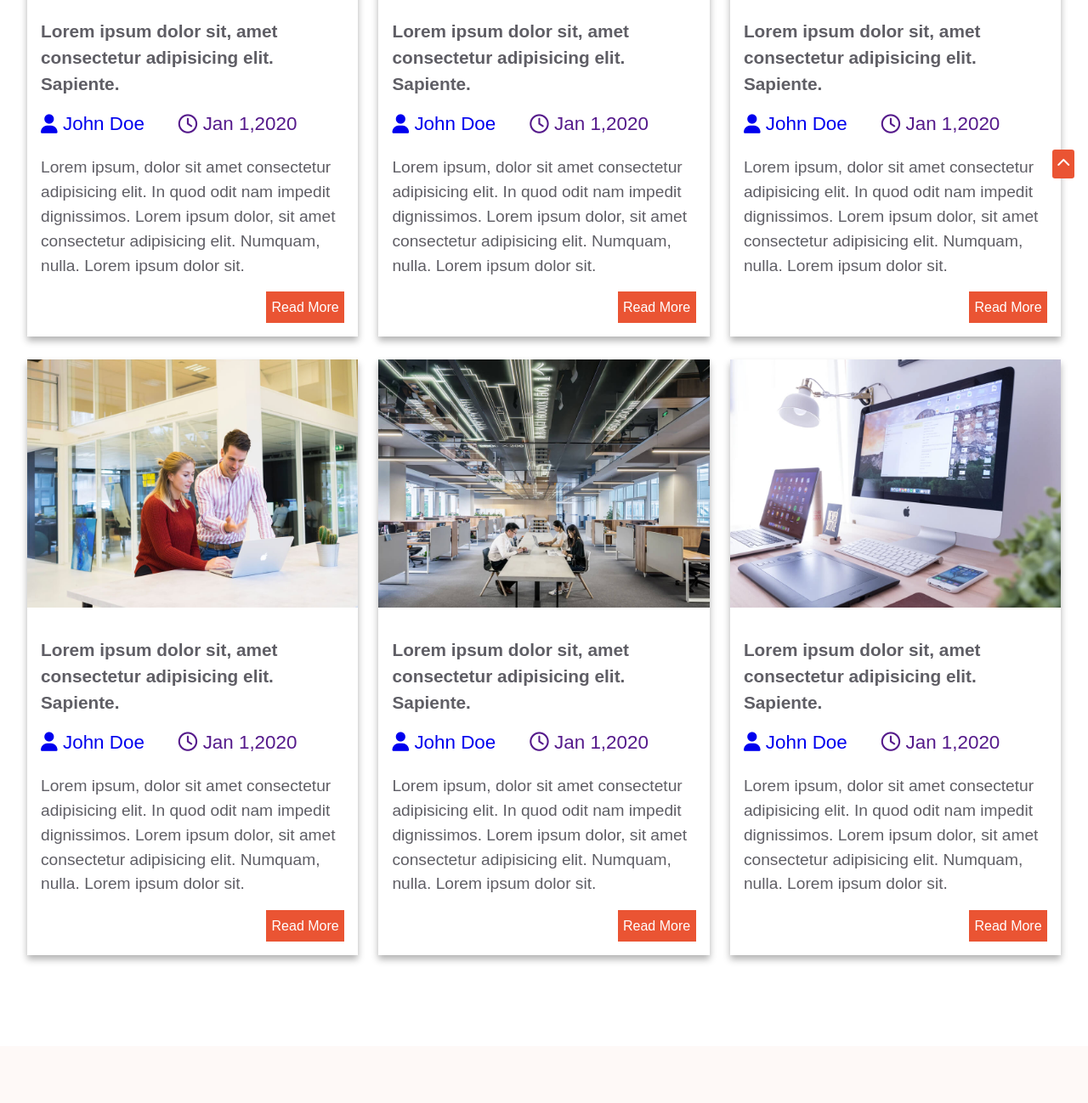
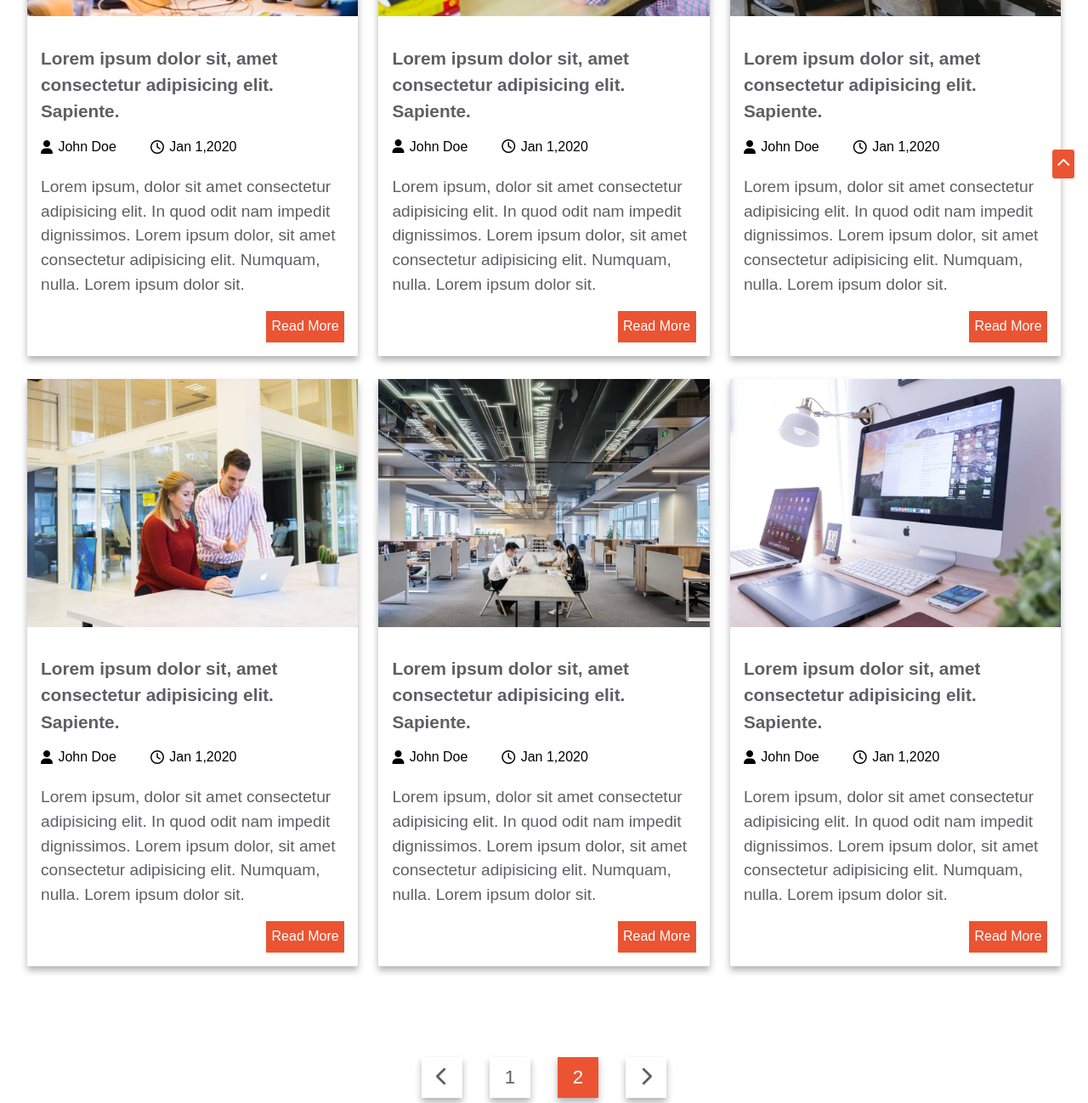
Before and after one commit to akr7205/Assignment---Checkpoint-4, a plain HTML site: page blog.html in a window 1280 px wide. Shown: the part 542-1840 px from the top of the page at 85% size. Drawn offline with Linux system fonts and the light colour scheme.

Commit message:
3rd commit

```diff
--- a/assets/stylesheets/style.css
+++ b/assets/stylesheets/style.css
@@ -67,6 +67,7 @@
   }
   a {
     text-decoration: none;
+    color: black;
   }
 
   /* General */
@@ -238,7 +239,7 @@
     color: var(--accent) !important;
   }
   .active-bg{
-    background: var(--accent);
+    background: var(--accent) !important;
   }
   /* section header  */
   .section-header{
@@ -965,7 +966,13 @@ font-weight: 700;
   }
   .container {
     max-width: 960px;
+
   }
+  .flex-15,.flex-20,.flex-23,.flex-30,.flex-32,.flex-35, .flex-25, .flex-40, .flex-47,.flex-48, .flex-50, .flex-60 {
+    flex: 0 1 48%;
+    /* text-align: center; */
+    margin-bottom: 2rem;
+   }
 }
 @media screen and (max-width: 768px) {
   html {
@@ -976,7 +983,7 @@ font-weight: 700;
     max-width: 720px;
 
   }
-  .flex-15,.flex-20,.flex-23,.flex-30,.flex-35, .flex-25, .flex-40, .flex-47,.flex-48, .flex-50, .flex-60 {
+  .flex-15,.flex-20,.flex-23,.flex-30,.flex-32,.flex-35, .flex-25, .flex-40, .flex-47,.flex-48, .flex-50, .flex-60 {
     flex: 0 1 48%;
     /* text-align: center; */
     margin-bottom: 2rem;
@@ -1104,7 +1111,7 @@ font-weight: 700;
 /* blog page  */
 .home{
 background: #F4F2F2;
-padding: 1rem 0;
+padding: 2rem 0;
 }
 .home-content{
 
@@ -1136,6 +1143,7 @@ padding: 1rem 0;
 }
 .blog-info{
   margin-bottom: 1.3rem;
+  font-size: 1rem;
 
 }
 .blog-info .blog-user{
@@ -1163,3 +1171,17 @@ padding: 1rem 0;
   color: #fff;
   padding: 0.4rem;
 }
+.page-slider {
+margin-bottom: 1.5rem;
+}
+.btn-box{
+  background: #fff;
+  box-shadow: 0 0.3rem 0.5rem rgb(0 0 0 / 30%);
+  margin: 0 1rem;
+    width: 3rem;
+    height: 3rem;
+}
+.box-active{
+  background-color: var(--accent);
+  color: #fff;
+}
--- a/blog.html
+++ b/blog.html
@@ -129,10 +129,10 @@
               </h3>
               <div class="blog-info flex  item-center">
                 <div class="blog-user">
-                  <a href="#" class="center"><i class="fas fa-user icon" aria-hidden="true"></i>John Doe</a>
+                  <a href="#" ><i class="fas fa-user icon" aria-hidden="true"></i>John Doe</a>
                 </div>
                 <div class="blog-date">
-                  <a href="" class="center"><i class="far fa-clock icon" aria-hidden="true"></i>Jan 1,2020</a>
+                  <a href="" ><i class="far fa-clock icon" aria-hidden="true"></i>Jan 1,2020</a>
                 </div>
               </div>
               <p>
@@ -275,6 +275,20 @@
             </article>
           </div>
         </section>
+        <div class="page-slider container center">
+          <div class="btn-box center">
+            <div class="next-page middle"><i class="fas fa-chevron-left"></i></div>
+          </div>
+          <div class="btn-box center">
+            1
+          </div>
+          <div class="btn-box center box-active">
+            2
+          </div>
+          <div class="btn-box center">
+            <div class="next-page middle"><i class="fas fa-chevron-right"></i></div>
+          </div>
+        </div>
       </main>
       <footer class="footer">
         <div class=" container flex justify-between item-start padding sm-padding sm-wrap">
```
